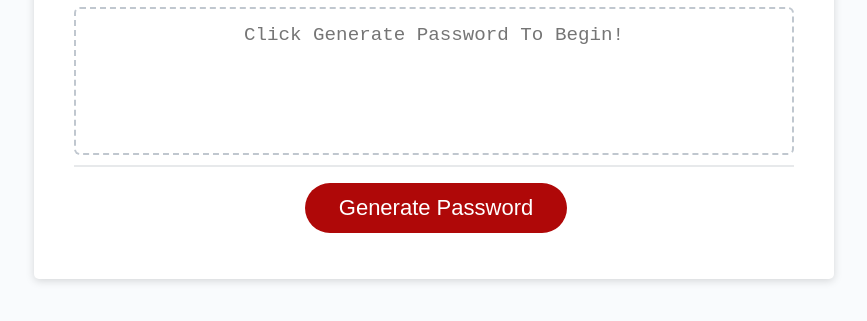
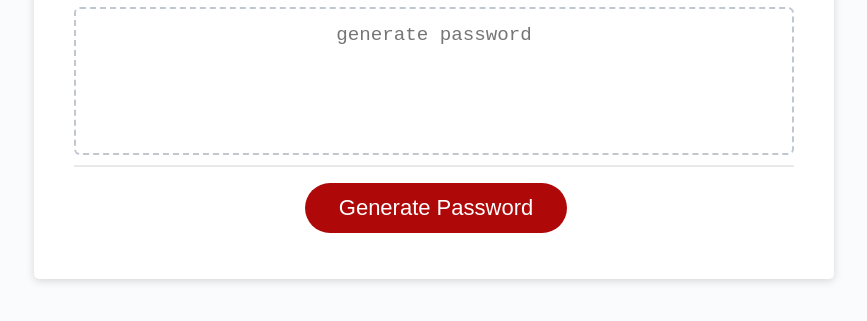
Before and after one commit to SklylerF/Passeord-Generator, a plain HTML site: page index.html in a window 1280 px wide. Shown: the part 241-562 px from the top of the page, without its empty margins (206-1073 px from the left). Drawn offline with Linux system fonts and the light colour scheme.

Commit message:
Update index.html

```diff
--- a/index.html
+++ b/index.html
@@ -20,8 +20,8 @@
           <textarea
             readonly
             id="password"
-            placeholder="Click Generate Password To Begin!"
-            aria-label="Generated Password"
+            placeholder="generate password"
+            aria-label="Click Generate Password To Begin!"
           ></textarea>
         </div>
         <div class="card-footer">
```
